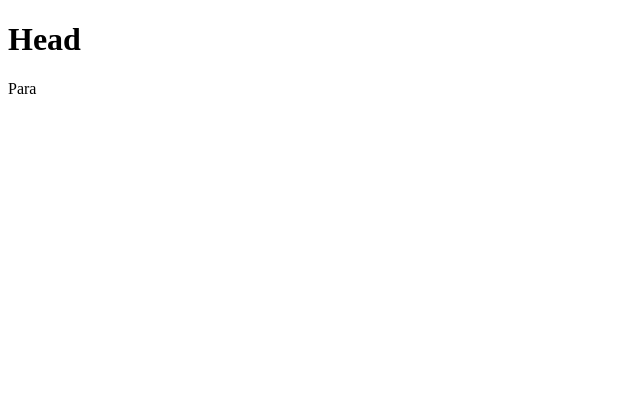
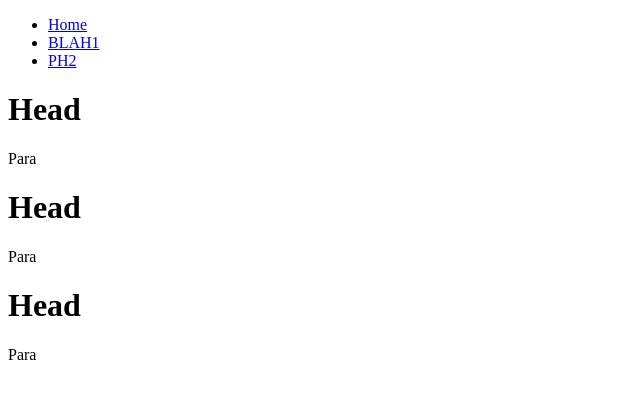
Before and after one commit to nomasaur/banterandbs, a plain HTML site: page index.html in a window 1280 px wide. Shown: the whole page, without its empty margins (0-640 px from the left). Drawn offline with Linux system fonts and the light colour scheme.

Commit message:
html + css

```diff
--- a/index.html
+++ b/index.html
@@ -5,8 +5,64 @@
 </head>
 <body>
 
+<!----NAV MENU---->
+<div>
+	<!----CSS TODO: take out later
+	<style>
+ul {
+    list-style-type: none;
+    margin: 0;
+    padding: 0;
+    overflow: hidden;
+    background-color: #333333;
+}
+
+li {
+    float: left;
+}
+
+li a {
+    display: block;
+    color: white;
+    text-align: center;
+    padding: 16px;
+    text-decoration: none;
+}
+
+li a:hover {
+    background-color: #111111;
+}
+</style>
+</head>
+
+
+<h2>Navigation Menu</h2>
+<p>In this example, we use CSS to style the list horizontally, to create a navigation menu:</p>
+
+---->
+
+<ul>
+  <li><a href="#home">Home</a></li>
+  <li><a href="#news">BLAH1</a></li>
+  <li><a href="#contact">PH2</a></li>
+  <!---- dun need dis <li><a href="#about">words</a></li> ---->
+</ul>
+
+
+</div>
+
+
+<!----CONTENT---->
+<div>
 <h1>Head</h1>
 <p>Para</p>
 
+<h1>Head</h1>
+<p>Para</p>
+
+<h1>Head</h1>
+<p>Para</p>
+</div>
+
 </body>
 </html>
--- /dev/null
+++ b/style.css
@@ -0,0 +1 @@
+afsdjlk;dasf;kjlfds
```
